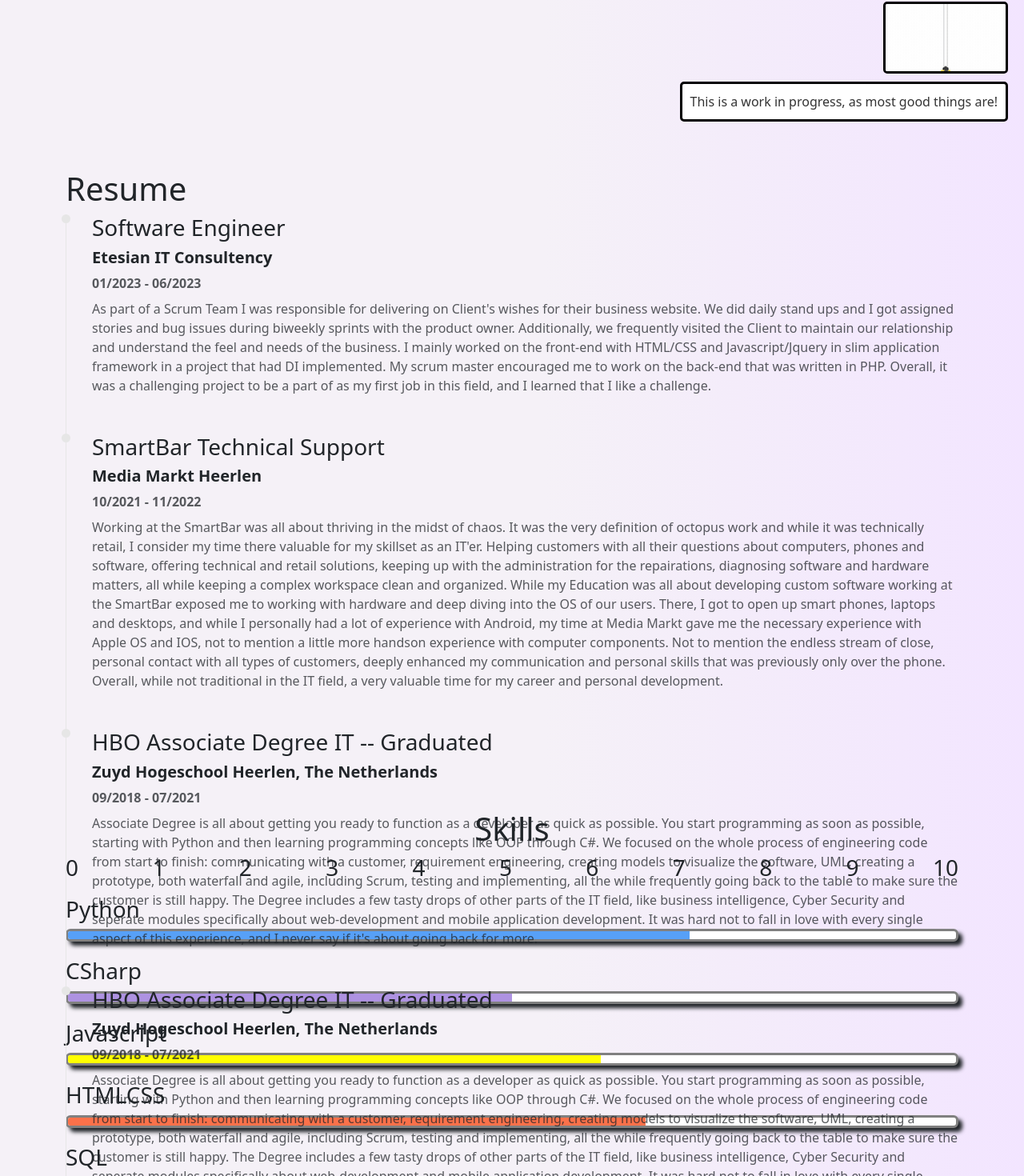
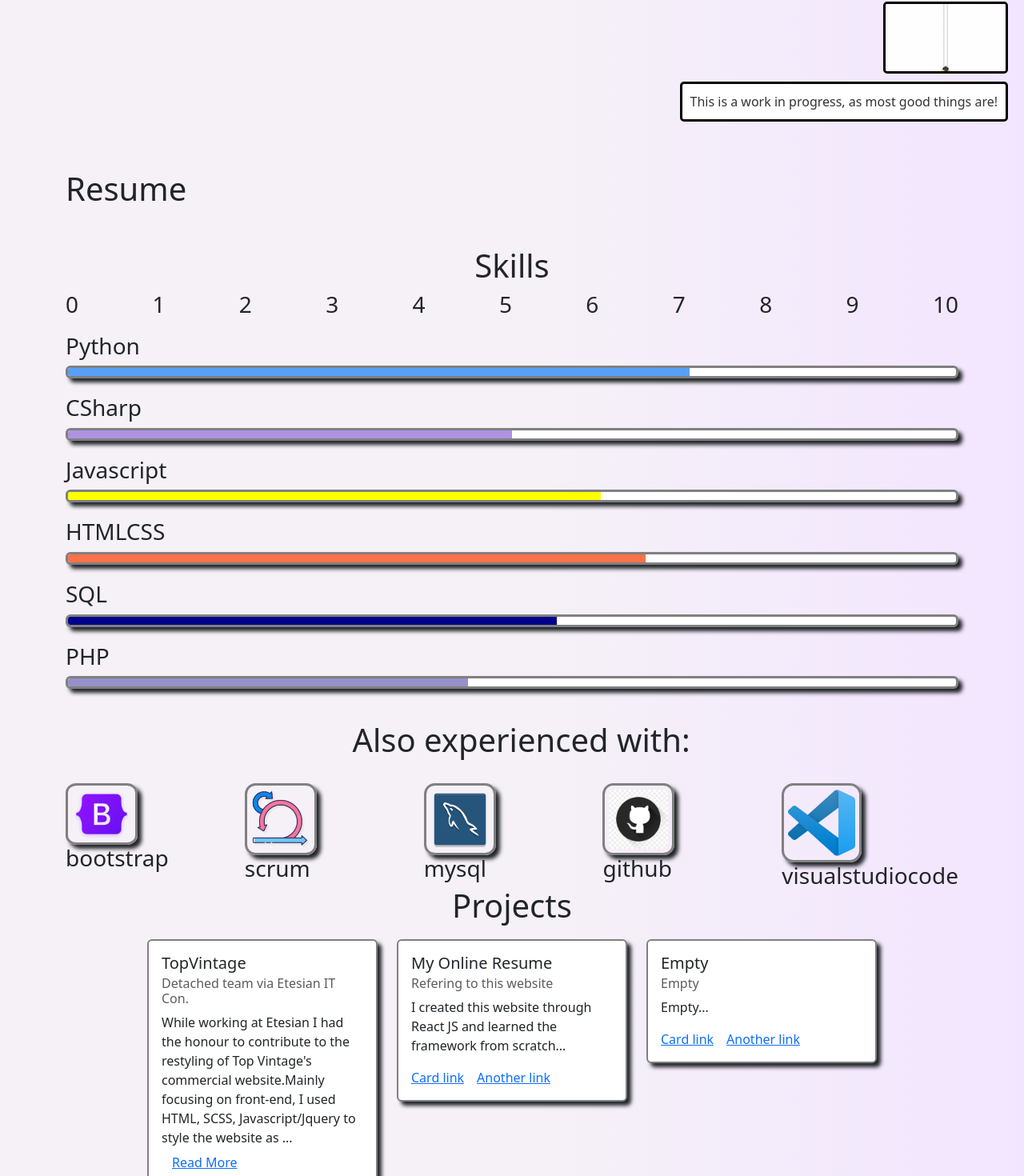
Before and after one commit to Schoelitsz/cv_reactapp, a React (Create React App) app: page / in a window 1280 px wide. Shown: the part 628-2098 px from the top of the page at 80% size. Built offline with nearby package versions, Linux system fonts and the light colour scheme.

Commit message:
started working on db connections and new timeline

```diff
--- a/src/Components/Timeline.js
+++ b/src/Components/Timeline.js
@@ -6,73 +6,7 @@ function Timeline() {
   return (
     <Container className="timeline-section" id='Resume'>
       <h1>Resume</h1>
-      <ul className="timeline">
-        <li className="timeline-item mb-5">
-          <h3>Software Engineer</h3>
-          <h5 className="fw-bold">Etesian IT Consultency</h5>
-          <p className="text-muted mb-2 fw-bold">01/2023 - 06/2023</p>
-          <p className="text-muted">
-            As part of a Scrum Team I was responsible for delivering on Client's wishes for their business website.
-            We did daily stand ups and I got assigned stories and bug issues during biweekly sprints with the product owner. Additionally, we frequently visited the Client
-            to maintain our relationship and understand the feel and needs of the business.
-            I mainly worked on the front-end with HTML/CSS and Javascript/Jquery in slim application framework in a project that had DI implemented. My scrum master encouraged me to
-            work on the back-end that was written in PHP.
 
-            Overall, it was a challenging project to be a part of as my first job in this field, and I learned that I like a challenge.
-          </p>
-        </li>
-
-        <li className="timeline-item mb-5">
-          <h3>SmartBar Technical Support</h3>
-          <h5 className="fw-bold">Media Markt Heerlen</h5>
-          <p className="text-muted mb-2 fw-bold">10/2021 - 11/2022</p>
-          <p className="text-muted">
-            Working at the SmartBar was all about thriving in the midst of chaos. It was the very definition of octopus work
-            and while it was technically retail, I consider my time there valuable for my skillset as an IT'er.
-            Helping customers with all their questions about computers, phones and software, offering technical and retail solutions, keeping up with the administration for the repairations, diagnosing software and hardware matters, all while keeping a complex workspace clean and organized.
-            While my Education was all about developing custom software working at the SmartBar exposed me to working with hardware and deep diving into the OS of our users.
-
-            There, I got to open up smart phones, laptops and desktops, and while I personally had a lot of experience with Android, my time at Media Markt
-            gave me the necessary experience with Apple OS and IOS, not to mention a little more handson experience with computer components.
-
-            Not to mention the endless stream of close, personal contact with all types of customers, deeply enhanced my communication and personal skills that was
-            previously only over the phone.
-
-            Overall, while not traditional in the IT field, a very valuable time for my career and personal development.
-          </p>
-        </li>
-
-        <li className="timeline-item mb-5">
-          <h3>HBO Associate Degree IT -- Graduated</h3>
-          <h5 className="fw-bold">Zuyd Hogeschool Heerlen, The Netherlands</h5>
-          <p className="text-muted mb-2 fw-bold">09/2018 - 07/2021</p>
-          <p className="text-muted">
-            Associate Degree is all about getting you ready to function as a developer as quick as possible. You start programming as soon as possible, starting with Python
-            and then learning programming concepts like OOP through C#. We focused on the whole process of engineering code from start to finish:
-            communicating with a customer, requirement engineering, creating models to visualize the software, UML, creating a prototype, both waterfall and agile, including Scrum,
-            testing and implementing, all the while frequently going back to the table to make sure the customer is still happy.
-            The Degree includes a few tasty drops of other parts of the IT field, like business intelligence, Cyber Security and seperate modules specifically about web-development and
-            mobile application development.
-
-            It was hard not to fall in love with every single aspect of this experience, and I never say if it's about going back for more.
-          </p>
-        </li>
-        <li className="timeline-item mb-5">
-          <h3>HBO Associate Degree IT -- Graduated</h3>
-          <h5 className="fw-bold">Zuyd Hogeschool Heerlen, The Netherlands</h5>
-          <p className="text-muted mb-2 fw-bold">09/2018 - 07/2021</p>
-          <p className="text-muted">
-            Associate Degree is all about getting you ready to function as a developer as quick as possible. You start programming as soon as possible, starting with Python
-            and then learning programming concepts like OOP through C#. We focused on the whole process of engineering code from start to finish:
-            communicating with a customer, requirement engineering, creating models to visualize the software, UML, creating a prototype, both waterfall and agile, including Scrum,
-            testing and implementing, all the while frequently going back to the table to make sure the customer is still happy.
-            The Degree includes a few tasty drops of other parts of the IT field, like business intelligence, Cyber Security and seperate modules specifically about web-development and
-            mobile application development.
-
-            It was hard not to fall in love with every single aspect of this experience, and I never say if it's about going back for more.
-          </p>
-        </li>
-      </ul>
     </Container>
   );
 }
--- a/src/styles/scss/Section.scss
+++ b/src/styles/scss/Section.scss
@@ -88,7 +88,7 @@
     align-items: flex-start;
     display: flex;
     flex-direction: column;
-    height: 100vh;
+    //height: 100vh;
     padding-top: 40px;
 
     .timeline {
--- a/src/styles/scss/general.scss
+++ b/src/styles/scss/general.scss
@@ -1,8 +1,3 @@
-// @font-face {
-//     font-family: 'Cherry Legends';
-//     src: url(/fonts/cherry.ttf);
-// }
-
 
 html {
     scroll-behavior: smooth;
```
